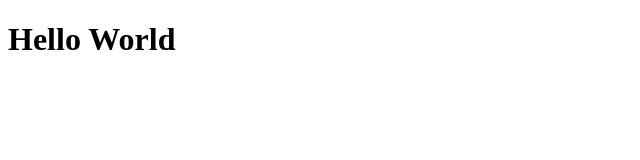
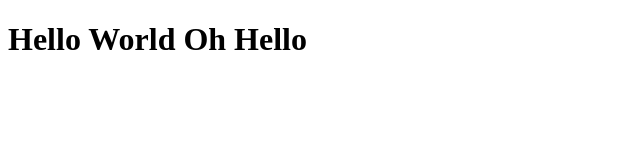
Before and after one commit to AccSandovalCyber/my-first-repo, a plain HTML site: page index.html in a window 1280 px wide. Shown: the whole page, without its empty margins (0-640 px from the left). Drawn offline with Linux system fonts and the light colour scheme.

Commit message:
Commit test

```diff
--- a/index.html
+++ b/index.html
@@ -6,7 +6,7 @@
     <title>Document</title>
 </head>
 <body>
-    <h1> Hello World </h1>
+    <h1> Hello World Oh Hello </h1>
     <h2> </h2>
 </body>
 </html>
```
